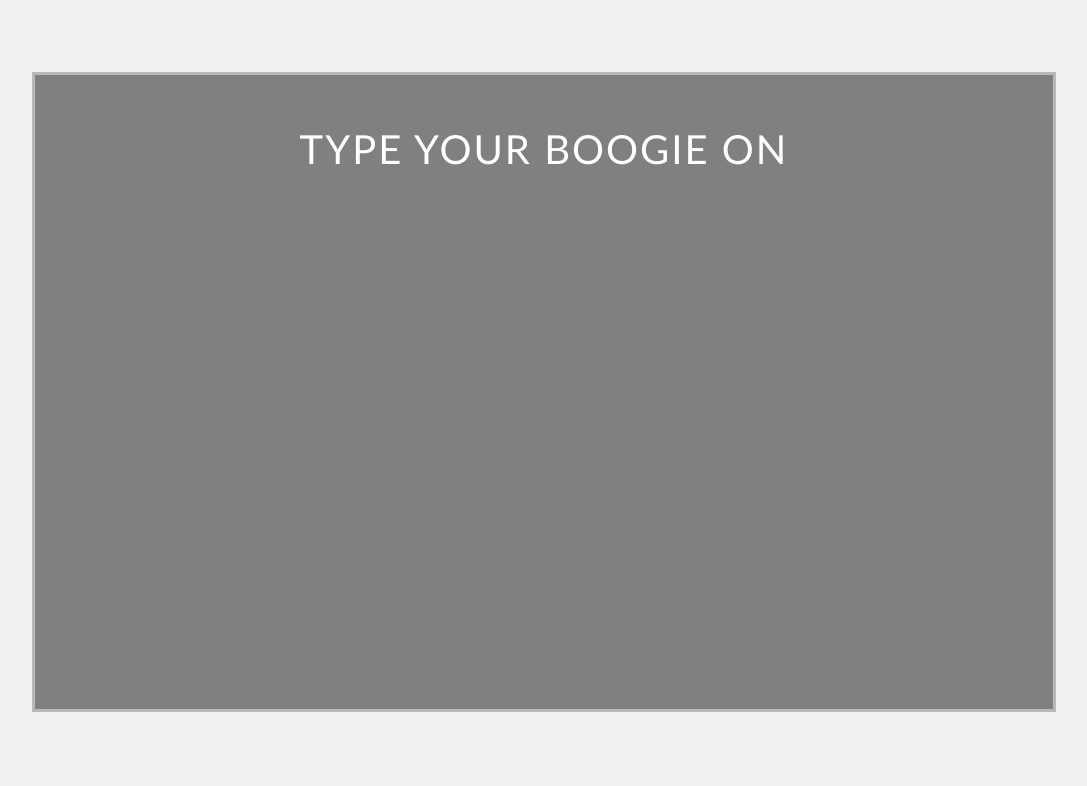
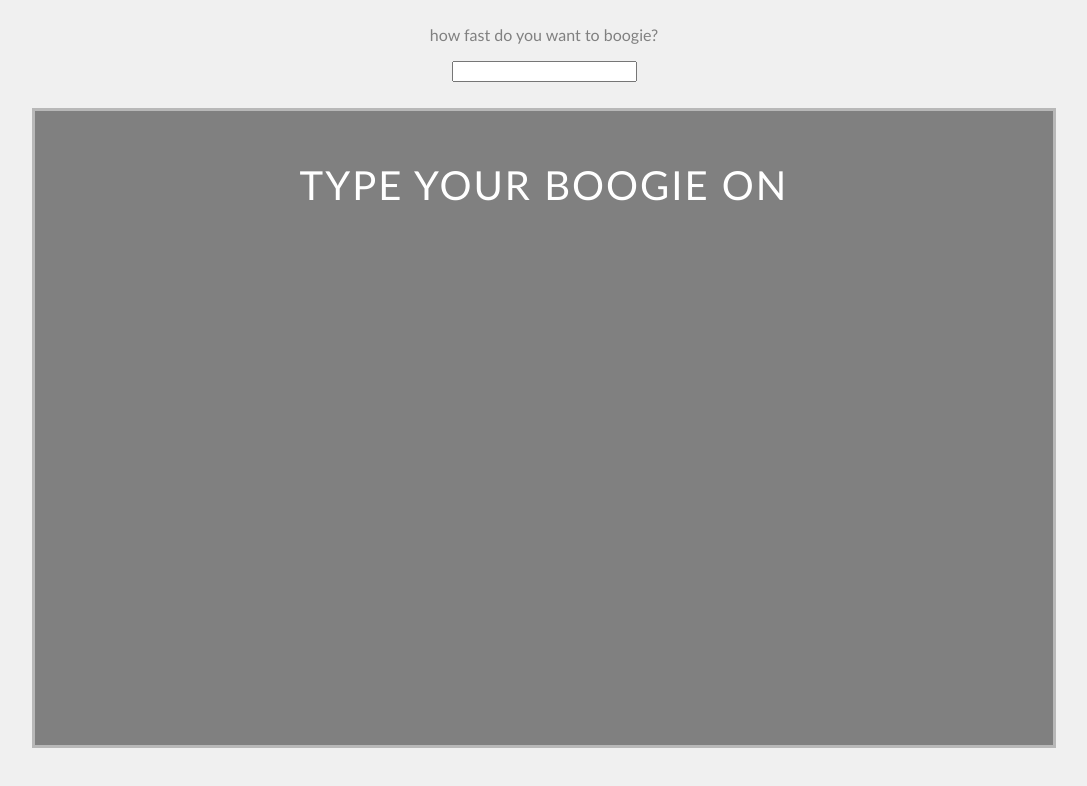
Before and after one commit to benflores/typeboogie, a plain HTML site: page index.html in a window 1280 px wide. Shown: the whole page, without its empty margins (96-1183 px from the left). Drawn offline with Linux system fonts and the light colour scheme.

Commit message:
Set variable boogie rate

```diff
--- a/index.html
+++ b/index.html
@@ -9,6 +9,14 @@
 	</head>
 	<body>
 
+		<p>how fast do you want to boogie?</p>
+
+		<form id="setRate">
+
+			<input type="number" id="rate"></input>
+
+		</form>
+
 		<textarea></textarea>
 
 		<script type="text/javascript">
@@ -17,20 +25,33 @@
 
 			$(document).keypress(function(){
 
+				var boogieRate = $('#rate').val();
+
 				keyHit++;
 
-		if ( keyHit == 5 ) {
+				if ( keyHit == boogieRate ) {
 				var setR = Math.floor(Math.random() * (255 - 0)) + 0;
 				var setG = Math.floor(Math.random() * (255 - 0)) + 0;
 				var setB = Math.floor(Math.random() * (255 - 0)) + 0;
 				var newColor = 'rgb(' + setR + ', ' + setG + ', ' + setB + ')';
 				$( "textarea" ).css('background-color', newColor);
 
-		keyHit = 0;}
+				keyHit = 0;
+				}
+			});
+
+			$(document).keyup(function(){
+
+				boogieRate = $('#rate').val();
+
+				if (keyHit > boogieRate) {
+					keyHit = 0;
+				}
 
 			});
 
 			$( "textarea" ).text( "TYPE YOUR BOOGIE ON\n\n" );
+
 		</script>
 
 	</body>
--- a/stylesheet.css
+++ b/stylesheet.css
@@ -1,12 +1,24 @@
 body {
 	background-color: #F0F0F0;
+}
+
+p {
+	margin-top: 2%;
+	text-align: center;
+	font-family: Futura, Trebuchet MS, Arial, sans-serif;
+	color: gray;
+
+}
+#setRate {
+	text-align: center;
+	font-family: Futura, Trebuchet MS, Arial, sans-serif;
 }
 
 textarea {
 	background-color: gray;
 
 	position: absolute;
-	margin-top: 5%;
+	margin-top: 2%;
 	margin-bottom: 5%;
 	margin-left: auto;
 	margin-right: auto;
```
Lines whose indentation alone changed are shown as unchanged.
